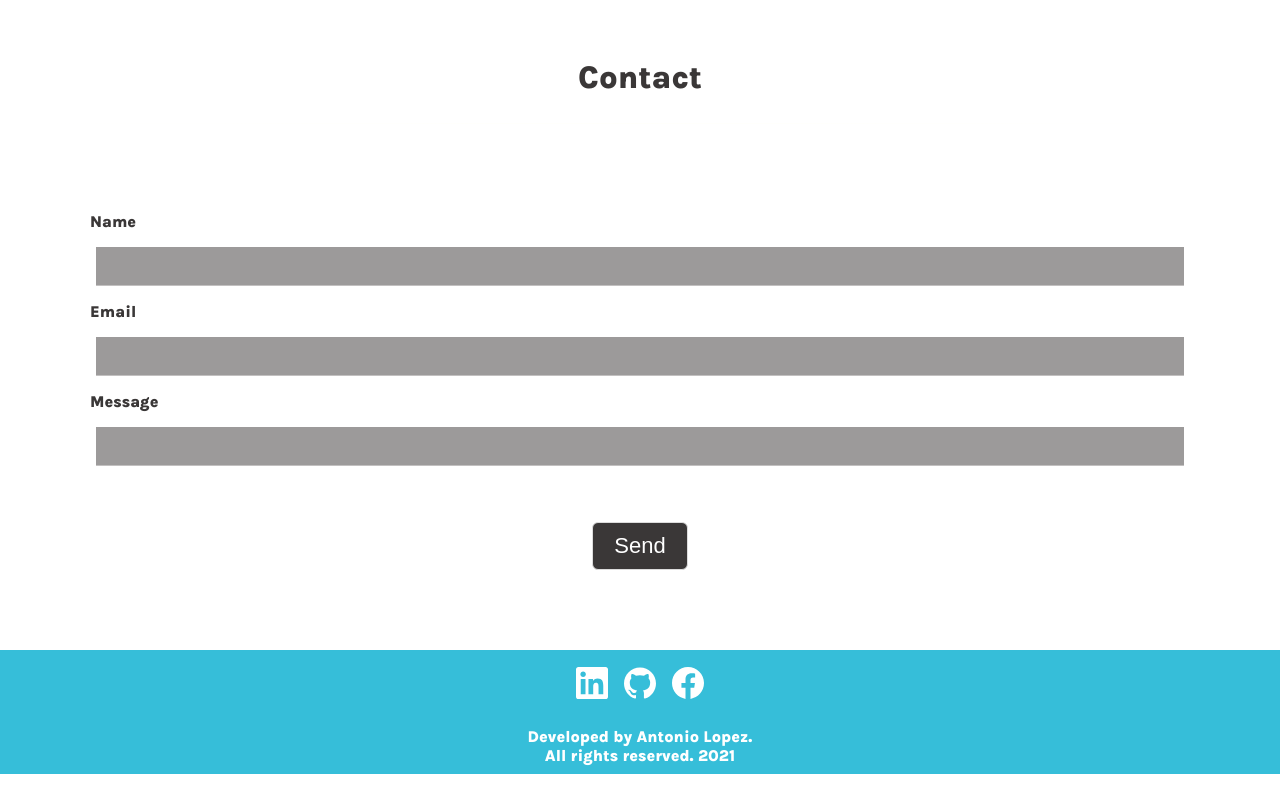
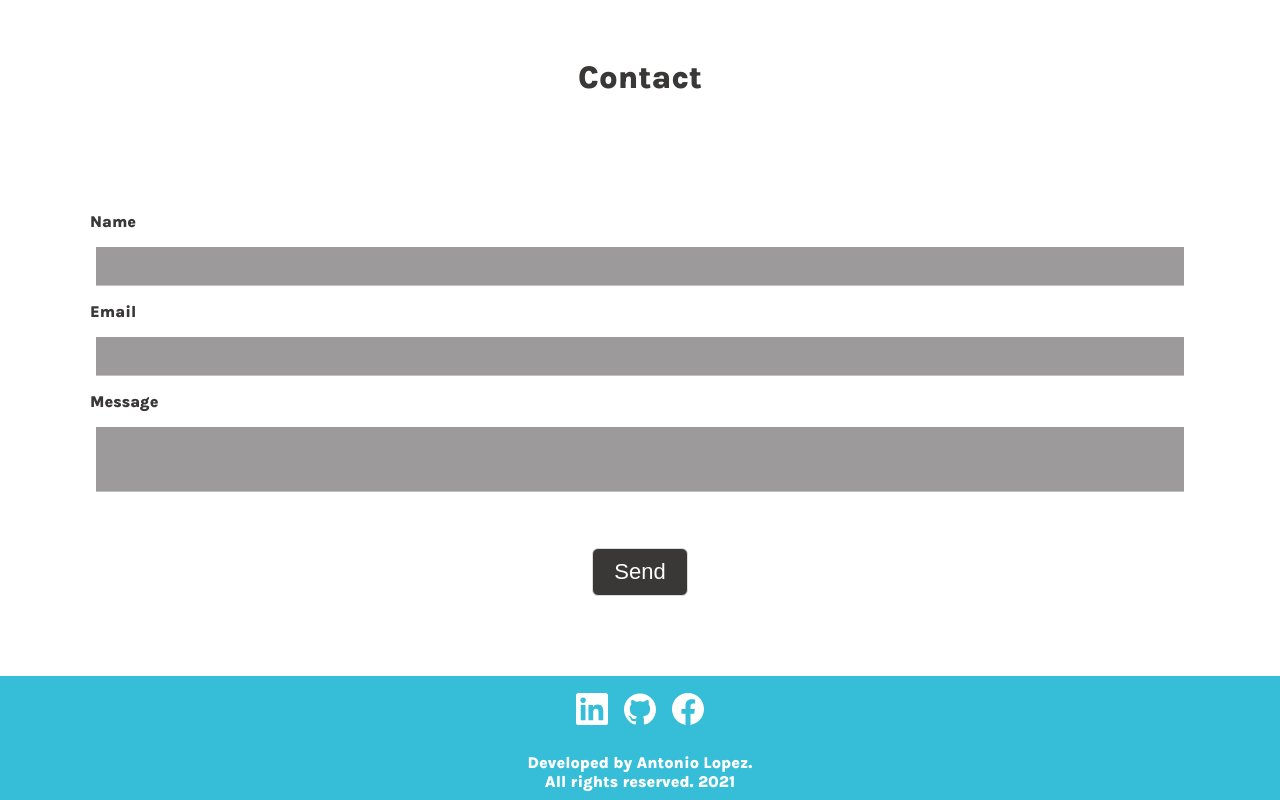
Before and after one commit to Kyonyx12/portfolio, a React (Create React App) app: page / in a window 1280 px wide. Shown: the part 3428-4228 px from the top of the page. Before the commit the page ends 4202 px from the top, so only its background shows below. Built offline with nearby package versions, Linux system fonts and the light colour scheme.

Commit message:
form fixed

```diff
--- a/package.json
+++ b/package.json
@@ -13,6 +13,7 @@
     "react-icons": "^4.2.0",
     "react-router-dom": "^5.2.0",
     "react-scripts": "^4.0.3",
+    "react-toastify": "^7.0.4",
     "web-vitals": "^1.1.1"
   },
   "scripts": {
--- a/src/App.js
+++ b/src/App.js
@@ -1,10 +1,12 @@
 import "./styles.css";
 import Main from "./components/Main";
-
+import { ToastContainer } from "react-toastify";
+import "react-toastify/dist/ReactToastify.css";
 export default function App() {
   return (
     <div className="App">
       <Main />
+      <ToastContainer />
     </div>
   );
 }
--- /dev/null
+++ b/src/components/Contact/Contact.css
@@ -0,0 +1,9 @@
+.Toastify__toast--info {
+  border: solid 1px white !important;
+  box-shadow: 0 4px 5px 0 #4b4c4d90 !important;
+  background: #36bed9 !important;
+}
+.Toastify__toast-container--top-right {
+  top: 56px !important;
+  right: -4px !important;
+}
--- a/src/components/Contact/Contact.js
+++ b/src/components/Contact/Contact.js
@@ -1,25 +1,29 @@
 import { useState } from "react";
+import { toast } from "react-toastify";
+import "./Contact.css";
+
+const initialState = {
+  nameKey: "entry.115349326",
+  emailKey: "entry.1480087315",
+  messageKey: "entry.434096257",
+};
 
 export default function Contact() {
   const [submitted, setSubmitted] = useState(false);
-  const [form, setForm] = useState({
-    "entry.115349326": "",
-    "entry.1480087315": "",
-    "entry.434096257": "",
-  });
+  const [form, setForm] = useState(initialState);
 
-  const handleChange = (e) => {
-    setForm({ ...form, [e.target.name]: e.target.value });
+  // const handleChange = (e) => {
+  //   setForm({ ...form, [e.target.name]: e.target.value });
+  // };
+
+  const handleSubmit = (e) => {
+    setForm(initialState);
+    setSubmitted(!submitted);
+    toast("Contact info submitted!", {
+      type: "info",
+    });
   };
-  const handleSubmit = (e) => {
-    console.log("Submitted!");
-    setSubmitted(!submitted);
-  };
-  const handleLoad = () => {
-    if (submitted) {
-      window.location = "https://joseantoniolopezramos.site/";
-    }
-  };
+
   return (
     <section className="contact">
       <div>
@@ -27,7 +31,6 @@ export default function Contact() {
         <hr />
       </div>
       <form
-        method="post"
         target="hidden_iframe"
         onSubmit={handleSubmit}
         encType="text/plain"
@@ -35,39 +38,31 @@ export default function Contact() {
       >
         <div className="form-name">
           <label htmlFor="name">Name</label>
-          <input
-            type="text"
-            id="entry.115349326"
-            name="entry.115349326"
-            value={form.name}
-            onChange={handleChange}
-            required
-          />
+          <input type="text" id={form.nameKey} name={form.nameKey} required />
         </div>
-
         <div className="form-name">
           <label htmlFor="email">Email</label>
           <input
             type="email"
-            id="entry.1480087315"
-            name="entry.1480087315"
-            value={form.email}
-            onChange={handleChange}
+            id={form.emailKey}
+            name={form.emailKey}
             required
           />
         </div>
         <div className="form-name">
           <label htmlFor="message">Message</label>
-          <input
+          <textarea
             type="text"
-            id="entry.434096257"
-            name="entry.434096257"
-            value={form.message}
-            onChange={handleChange}
+            id={form.messageKey}
+            name={form.messageKey}
             required
           />
         </div>
-        <button className="send" type="submit" href="#index.html">
+        <button
+          className={` ${submitted ? "disabled" : "enabled"}`}
+          type="submit"
+          disabled={submitted && true}
+        >
           Send
         </button>
       </form>
@@ -76,7 +71,6 @@ export default function Contact() {
         name="hidden_iframe"
         id="hidden_iframe"
         style={{ display: "none" }}
-        onLoad={handleLoad}
       ></iframe>
     </section>
   );
--- a/src/styles.css
+++ b/src/styles.css
@@ -82,7 +82,7 @@ form {
   flex-flow: column wrap;
   padding: 5rem;
 }
-form .send {
+form .enabled {
   margin: 2.5rem auto 0 auto;
   width: 6rem;
   height: 3rem;
@@ -98,14 +98,29 @@ form .send {
   padding: 5px;
   text-decoration: none;
 }
-form .send:hover {
+form .enabled:hover {
   border: 2px solid rgba(58, 55, 55, 0.75);
   color: rgba(58, 55, 55, 1);
   background-color: #fff;
 }
-form .send:active {
+form .enabled:active {
   position: relative;
   top: 1px;
+}
+form .disabled {
+  margin: 2.5rem auto 0 auto;
+  width: 6rem;
+  height: 3rem;
+  background-color: rgba(58, 55, 55, 0.5);
+  border-radius: 6px;
+  border: 2px solid #dcdcdc;
+  display: inline-block;
+  cursor: not-allowed;
+  color: #ffffff;
+
+  font-size: 22px;
+  padding: 5px;
+  text-decoration: none;
 }
 
 label {
@@ -121,7 +136,16 @@ input {
   background-color: rgba(58, 55, 55, 0.5);
   border-bottom: solid 1px #ffffff60;
 }
-
+textarea {
+  resize: none;
+  margin: 1rem;
+  font-size: 1.5rem;
+  padding: 5px;
+  width: inherit;
+  border: none;
+  background-color: rgba(58, 55, 55, 0.5);
+  border-bottom: solid 1px #ffffff60;
+}
 footer {
   padding: 30px;
   display: flex;
@@ -224,6 +248,7 @@ footer li {
   display: flex;
   flex-flow: column nowrap;
   justify-content: center;
+  align-content: center;
   align-items: center;
   opacity: 0;
   height: 400px;
@@ -266,7 +291,7 @@ footer li {
 }
 .card-flex-items p {
   text-align: justify;
-  margin: auto 0 auto 1rem;
+  margin: 0 0 0 1rem;
 
   max-width: 34ch;
 }
```
Also changed, not shown: 1 other file (tests, documents, lock files or other folders).
